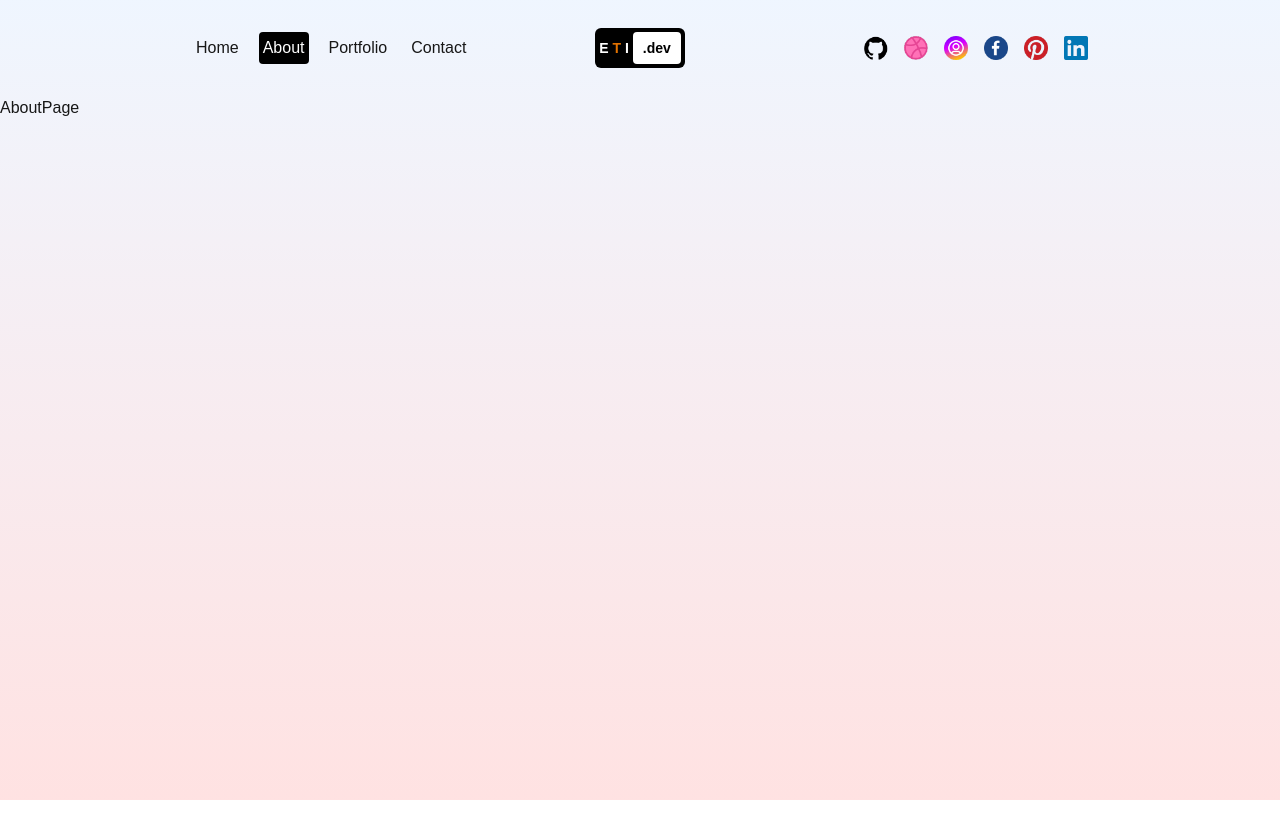
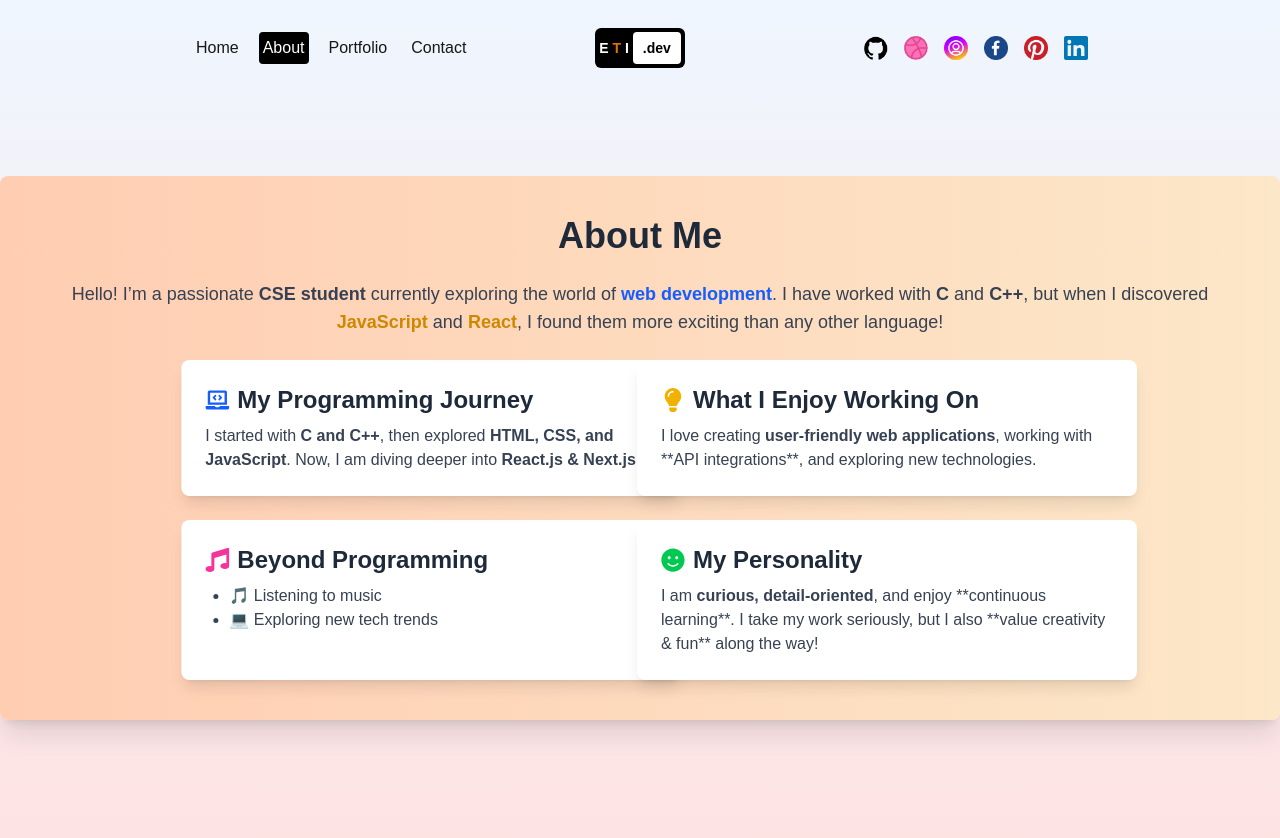
Before and after one commit to FarjanaEti/nextJs-portfolio, a Next.js app: page /about in a window 1280 px wide. Shown: the top 838 px of the page. Before the commit the page ends 800 px from the top, so only its background shows below. Built offline with nearby package versions, Linux system fonts and the light colour scheme.

Commit message:
animated routed added

```diff
--- a/package.json
+++ b/package.json
@@ -12,7 +12,8 @@
     "framer-motion": "^12.19.1",
     "next": "15.3.4",
     "react": "^19.0.0",
-    "react-dom": "^19.0.0"
+    "react-dom": "^19.0.0",
+    "react-icons": "^5.5.0"
   },
   "devDependencies": {
     "@eslint/eslintrc": "^3",
--- /dev/null
+++ b/src/Component/transitionProvider.jsx
@@ -0,0 +1,46 @@
+"use client"
+import { AnimatePresence } from 'framer-motion'
+import React from 'react'
+import Navbar from './navbar'
+import { motion } from "framer-motion";
+import { usePathname } from 'next/navigation';
+
+export default function TransitionProvider({children}) {
+      const pathName = usePathname();
+      console.log(pathName)
+  return (
+     <AnimatePresence mode='wait'>  {/* //1st jabe tarpor 2nd */}
+        <div key={pathName} className="w-screen min-h-screen bg-gradient-to-b from-blue-50 to-red-100">
+    {/* //first black page from top to bottom */}
+    <motion.div
+          className="h-screen w-screen fixed bg-black rounded-b-[100px] z-40"
+          animate={{ height: "0vh" }}
+          exit={{ height: "140vh" }}
+          transition={{ duration: 0.5, ease: "easeOut" }}
+        />
+    {/* showing pathname */}
+        <motion.div
+          className="fixed m-auto top-0 bottom-0 left-0 right-0 text-white text-8xl cursor-default z-50 w-fit h-fit"
+          initial={{ opacity: 1 }}
+          animate={{ opacity: 0 }}
+          exit={{ opacity: 0 }}
+          transition={{ duration: 0.8, ease: "easeOut" }}
+        >
+          {pathName.substring(1)}
+        </motion.div>
+
+  {/* //2nd black page bottom to top and visible the original path */}
+         <motion.div
+          className="h-screen w-screen fixed bg-black rounded-t-[100px] bottom-0 z-30"
+          initial={{ height: "140vh" }}
+          animate={{ height: "0vh", transition: { delay: 0.5 } }}
+        />
+                 <div className="h-24">
+                  <Navbar></Navbar>
+                 </div>
+                <div className="min-h-[calc(100vh-6rem)]">{children}</div>
+
+                </div>
+     </AnimatePresence>
+  )
+}
--- a/src/app/about/page.jsx
+++ b/src/app/about/page.jsx
@@ -1,7 +1,103 @@
+"use client"
 import React from 'react'
-
+import { motion } from "framer-motion";
+import { FaLaptopCode, FaMusic, FaLightbulb, FaSmile } from "react-icons/fa";
 export default function AboutPage() {
   return (
-    <div>AboutPage</div>
+    <motion.div
+      className="h-full"
+      initial={{ y: "-200vh" }}
+      animate={{ y: "0%" }}
+      transition={{ duration: 1 }}
+    >
+
+    <div id='about' className="max-w-7xl mt-20 mx-auto p-10 bg-gradient-to-r from-[#FFCDB2] to-[#FCE7C8] shadow-xl rounded-lg">
+      <h2 className="text-4xl font-extrabold text-gray-800 text-center mb-6">
+        About Me
+      </h2>
+
+      {/* Intro */}
+      <motion.p
+        initial={{ opacity: 0, y: -20 }}
+        animate={{ opacity: 1, y: 0 }}
+        transition={{ duration: 0.5 }}
+        className="text-gray-700 text-lg text-center mb-6"
+      >
+        Hello!  I’m a passionate <span className="font-semibold">CSE student</span> currently exploring the
+        world of <span className="text-blue-600 font-semibold">web development</span>.
+        I have worked with <span className="font-semibold">C</span> and <span className="font-semibold">C++</span>,
+        but when I discovered <span className="font-semibold text-yellow-600">JavaScript</span> and
+        <span className="font-semibold text-yellow-600"> React</span>, I found them more exciting than any other language!
+      </motion.p>
+
+      {/* Cards Container (Centered) */}
+      <div className="flex flex-wrap gap-6 justify-center">
+        {/* Programming Journey */}
+        <motion.div
+          initial={{ x: -100 }}
+          animate={{ x: 100 }}
+          transition={{ duration: 4, repeat: Infinity, repeatType: "reverse" }}
+          className="bg-white p-6 rounded-lg shadow-lg w-[300px] md:w-[500px] flex-shrink-0 hover:scale-105 transition-transform duration-300"
+        >
+          <h3 className="text-2xl font-bold text-gray-800 flex items-center gap-2">
+            <FaLaptopCode className="text-blue-600" /> My Programming Journey
+          </h3>
+          <p className="text-gray-700 mt-2">
+            I started with <span className="font-semibold">C and C++</span>, then explored{" "}
+            <span className="font-semibold">HTML, CSS, and JavaScript</span>. Now, I am diving deeper into{" "}
+            <span className="font-semibold">React.js & Next.js</span>.
+          </p>
+        </motion.div>
+
+        {/* What I Enjoy Working On */}
+        <motion.div
+          initial={{ x: 100 }}
+          animate={{ x: -50 }}
+          transition={{ duration: 4, repeat: Infinity, repeatType: "reverse" }}
+          className="bg-white p-6 rounded-lg shadow-lg w-[300px] md:w-[500px] flex-shrink-0 hover:scale-105 transition-transform duration-300"
+        >
+          <h3 className="text-2xl font-bold text-gray-800 flex items-center gap-2">
+            <FaLightbulb className="text-yellow-500" /> What I Enjoy Working On
+          </h3>
+          <p className="text-gray-700 mt-2">
+            I love creating <span className="font-semibold">user-friendly web applications</span>,
+            working with **API integrations**, and exploring new technologies.
+          </p>
+        </motion.div>
+
+        {/* Hobbies */}
+        <motion.div
+          initial={{ x: -100 }}
+          animate={{ x: 100 }}
+          transition={{ duration: 4, repeat: Infinity, repeatType: "reverse" }}
+          className="bg-white p-6 rounded-lg shadow-lg w-[300px] md:w-[500px] flex-shrink-0 hover:scale-105 transition-transform duration-300"
+        >
+          <h3 className="text-2xl font-bold text-gray-800 flex items-center gap-2">
+            <FaMusic className="text-pink-500" /> Beyond Programming
+          </h3>
+          <ul className="list-disc pl-6 text-gray-700 mt-2">
+            <li>🎵 Listening to music</li>
+            <li>💻 Exploring new tech trends</li>
+          </ul>
+        </motion.div>
+
+        {/* Personality */}
+        <motion.div
+          initial={{ x: 100 }}
+          animate={{ x: -50 }}
+          transition={{ duration: 4, repeat: Infinity, repeatType: "reverse" }}
+          className="bg-white p-6 rounded-lg shadow-lg w-[300px] md:w-[500px] flex-shrink-0 hover:scale-105 transition-transform duration-300"
+        >
+          <h3 className="text-2xl font-bold text-gray-800 flex items-center gap-2">
+            <FaSmile className="text-green-500" /> My Personality
+          </h3>
+          <p className="text-gray-700 mt-2">
+            I am <span className="font-semibold">curious, detail-oriented</span>, and enjoy **continuous learning**.
+            I take my work seriously, but I also **value creativity & fun** along the way!
+          </p>
+        </motion.div>
+      </div>
+    </div>
+    </motion.div>
   )
 }
--- a/src/app/layout.js
+++ b/src/app/layout.js
@@ -1,6 +1,6 @@
 import { Geist, Geist_Mono } from "next/font/google";
 import "./globals.css";
-import Navbar from "@/Component/navbar";
+import TransitionProvider from "@/Component/transitionProvider";
 
 const geistSans = Geist({
   variable: "--font-geist-sans",
@@ -23,14 +23,7 @@ export default function RootLayout({ children }) {
       <body
         className={`${geistSans.variable} ${geistMono.variable} antialiased`}
       >
-        <div className="w-screen min-h-screen bg-gradient-to-b from-blue-50 to-red-100">
-
-         <div className="h-24">
-          <Navbar></Navbar>
-         </div>
-        <div className="min-h-[calc(100vh-6rem)]">{children}</div>
-
-        </div>
+        <TransitionProvider>{children}</TransitionProvider>
       </body>
     </html>
   );
--- a/src/app/page.js
+++ b/src/app/page.js
@@ -1,7 +1,14 @@
+"use client"
 import Image from "next/image";
-
+import { motion } from "framer-motion";
 export default function HomePage() {
   return (
+    <motion.div
+      className="h-full"
+      initial={{ y: "-200vh" }}
+      animate={{ y: "0%" }}
+      transition={{ duration: 1 }}
+    >
     <div  className="flex flex-col lg:flex-row px-4 sm:px-8 md:px-12 lg:px-20 xl:px-48">
      {/* //left image */}
      <div className="relative w-full h-[300px] lg:w-1/2 lg:h-[600px]">
@@ -39,5 +46,6 @@ export default function HomePage() {
         </div>
 
     </div>
+    </motion.div>
   );
 }
```
Also changed, not shown: 1 other file (tests, documents, lock files or other folders).
